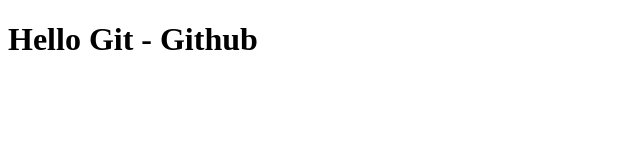
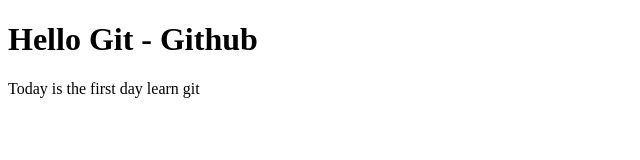
Before and after one commit to SunSela/Demo-test, a plain HTML site: page index.html in a window 1280 px wide. Shown: the whole page, without its empty margins (0-640 px from the left). Drawn offline with Linux system fonts and the light colour scheme.

Commit message:
update html

```diff
--- a/index.html
+++ b/index.html
@@ -8,5 +8,6 @@
   </head>
   <body>
     <h1>Hello Git - Github</h1>
+    <p>Today is the first day learn git</p>
   </body>
 </html>
```
